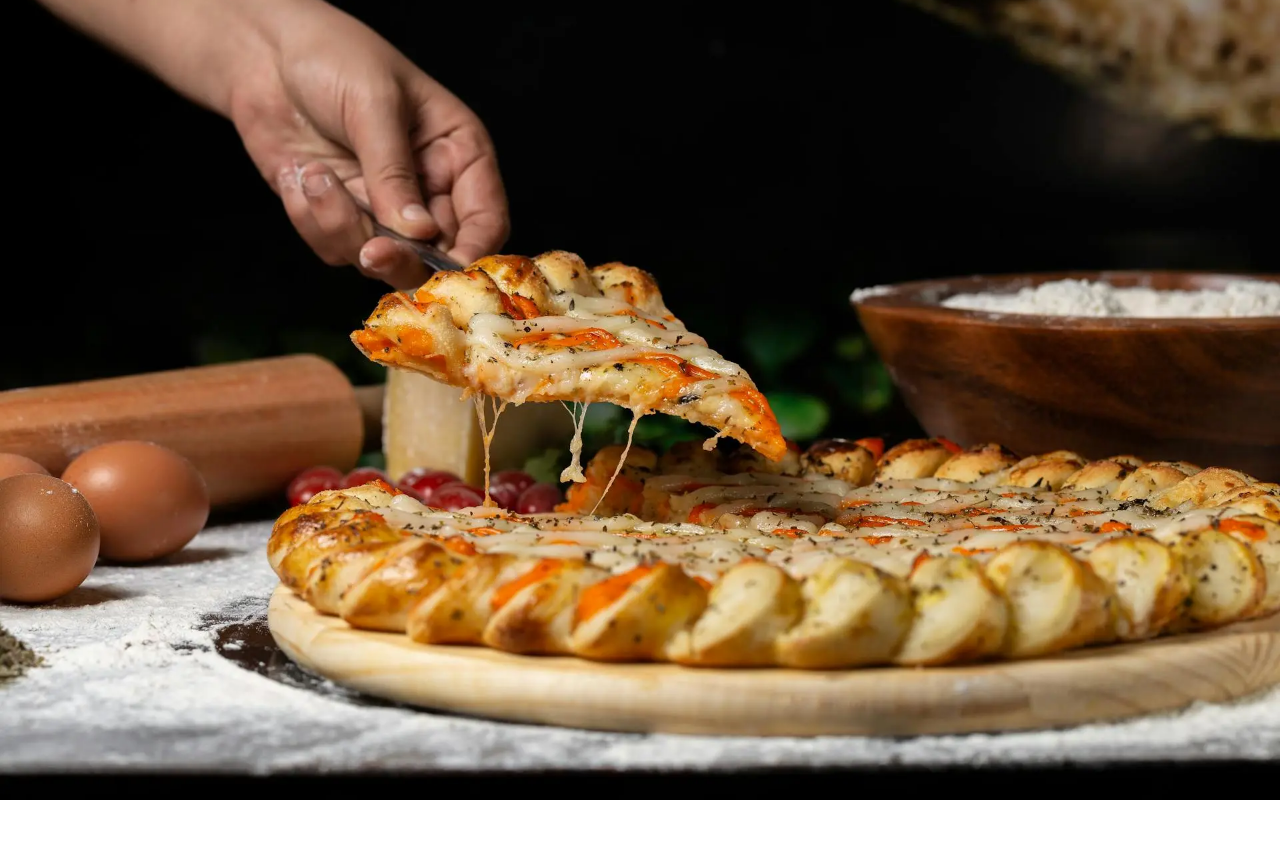
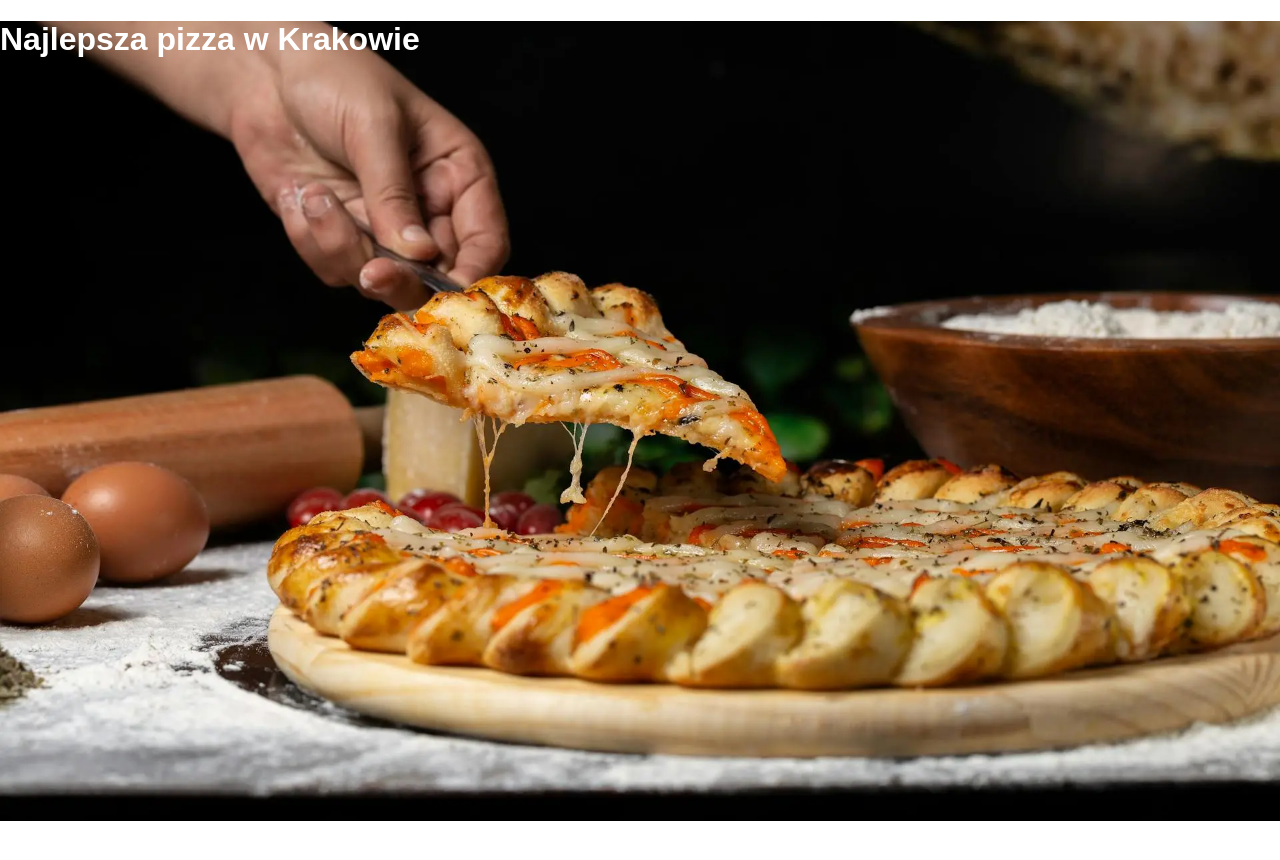
Before and after one commit to ktnless/praktyka_project1, a plain HTML site: page index.html in a window 1280 px wide. Shown: the top 860 px of the page. Drawn offline with Linux system fonts and the light colour scheme.

Commit message:
add scss files

```diff
--- a/index.html
+++ b/index.html
@@ -3,12 +3,14 @@
 <head>
     <meta charset="UTF-8">
     <meta name="viewport" content="width=device-width, initial-scale=1.0">
-    <title>Document</title>
+    <title>Pizza Kraków</title>
     <script src="js/scripts.js" defer></script>
     <link rel="stylesheet" href="css/style.css">
 </head>
 <body>
-    <header></header>
+    <header>
+        <h1>Najlepsza pizza w Krakowie</h1>
+    </header>
     <main></main>
     <footer></footer>
 </body>
--- /dev/null
+++ b/scss/_base.scss
@@ -0,0 +1,5 @@
+body{
+    font-family: Arial, Helvetica, sans-serif;
+    margin:0;
+    height: 200vh;
+}
--- /dev/null
+++ b/scss/_footer.scss
@@ -0,0 +1,4 @@
+
+footer{
+    $color1:blue;
+}
--- /dev/null
+++ b/scss/_header.scss
@@ -0,0 +1,5 @@
+header{
+    height: 100vh;
+    background: url('../assets/img/bg-header.webp') center/cover fixed;
+    color: #fff;
+}
--- /dev/null
+++ b/scss/_variables.scss
@@ -0,0 +1 @@
+$color1: red;
--- a/scss/style.scss
+++ b/scss/style.scss
@@ -1,8 +1,4 @@
-body{
-    margin:0;
-    height: 200vh;
-}
-header{
-    height: 100vh;
-    background: url('../assets/img/bg-header.webp') center/cover fixed;
-}
+@use 'base';
+@use 'header';
+@use 'main';
+@use 'footer';
```
Also changed, not shown: css/style.css, scss/_main.scss (added), 1 other file.
